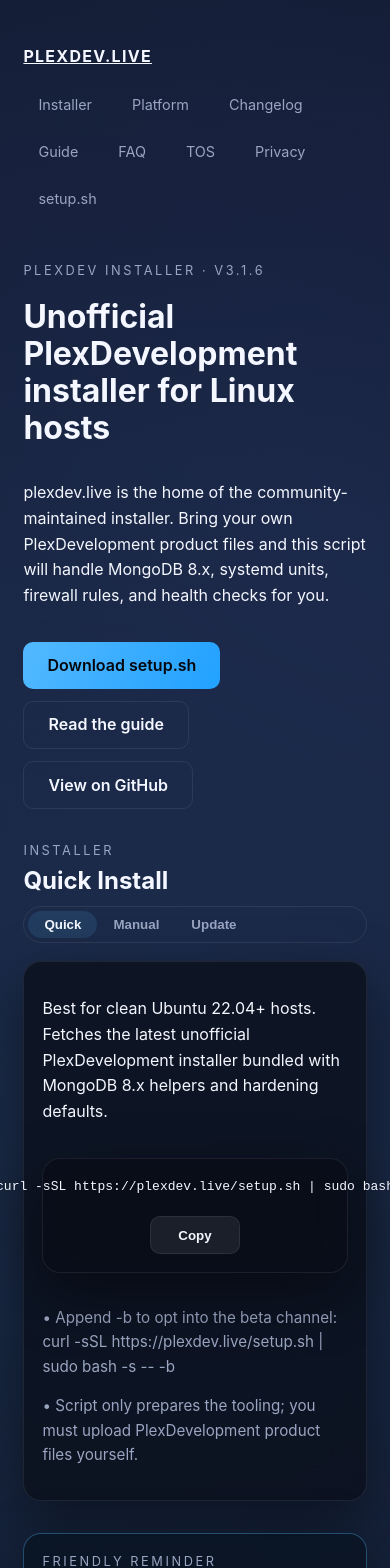
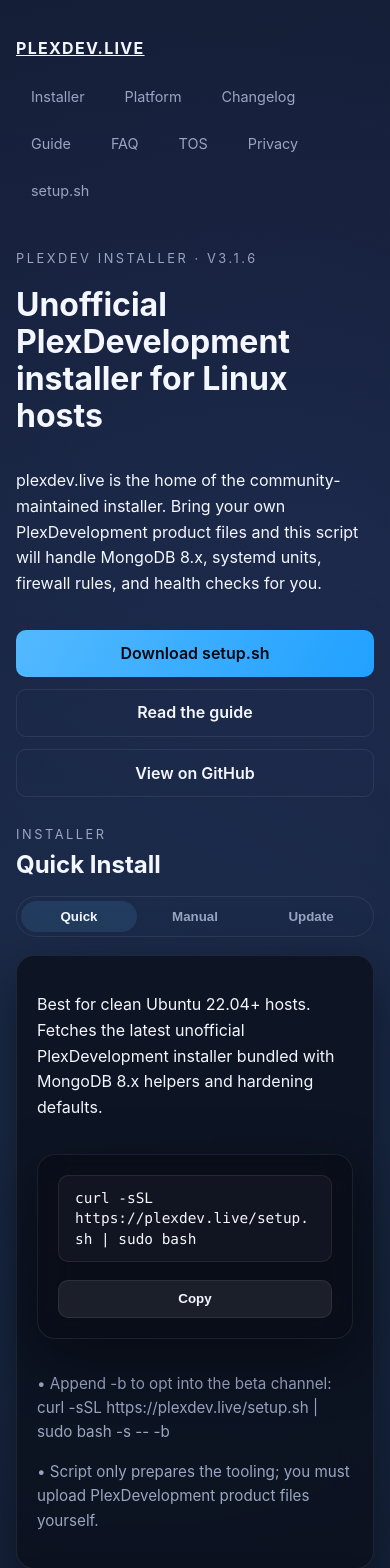
Before and after one commit to Bali0531-RC/plexinstaller, a React (Vite) app in the folder web2/: page / in a window 390 px wide. Shown: the top 1568 px of the page. Built offline with nearby package versions, Linux system fonts and the light colour scheme.

Commit message:
Bit more phone friendly ui

```diff
--- a/web2/src/styles.css
+++ b/web2/src/styles.css
@@ -224,19 +224,31 @@
   position: relative;
   display: flex;
   justify-content: space-between;
-  align-items: center;
+  align-items: stretch;
   gap: 12px;
 }
 
 .command-block code {
-  white-space: nowrap;
-  overflow: auto;
+  flex: 1;
+  display: block;
+  padding: 12px 16px;
+  border: 1px solid var(--border);
+  border-radius: var(--radius-s);
+  background: rgba(255, 255, 255, 0.04);
+  font-family: "JetBrains Mono", "SFMono-Regular", Consolas, monospace;
+  font-size: 0.95rem;
+  line-height: 1.4;
+  white-space: pre-wrap;
+  word-break: break-word;
+  overflow: hidden;
+  min-width: 0;
 }
 
 .command-block button {
-  min-width: 90px;
+  min-width: 110px;
   background: rgba(255, 255, 255, 0.08);
   color: var(--text);
+  align-self: center;
 }
 
 .notes {
@@ -336,3 +348,61 @@
   color: var(--accent);
   border-color: var(--accent);
 }
+
+@media (max-width: 640px) {
+  .page {
+    padding: 24px 16px 72px;
+    gap: 28px;
+  }
+
+  .site-nav {
+    flex-direction: column;
+    align-items: flex-start;
+  }
+
+  .actions {
+    flex-direction: column;
+    align-items: stretch;
+  }
+
+  .tabs {
+    width: 100%;
+    justify-content: space-between;
+    overflow-x: auto;
+  }
+
+  .tabs button {
+    flex: 1;
+    text-align: center;
+    padding: 8px 10px;
+  }
+
+  .command-block {
+    flex-direction: column;
+    align-items: stretch;
+  }
+
+  .command-block code {
+    width: 100%;
+    font-size: 0.9rem;
+    white-space: normal;
+    word-break: break-word;
+  }
+
+  .command-block button {
+    width: 100%;
+    min-width: unset;
+  }
+
+  .card {
+    padding: 20px;
+  }
+
+  .section-heading {
+    gap: 12px;
+  }
+
+  .hint {
+    max-width: 100%;
+  }
+}
```
